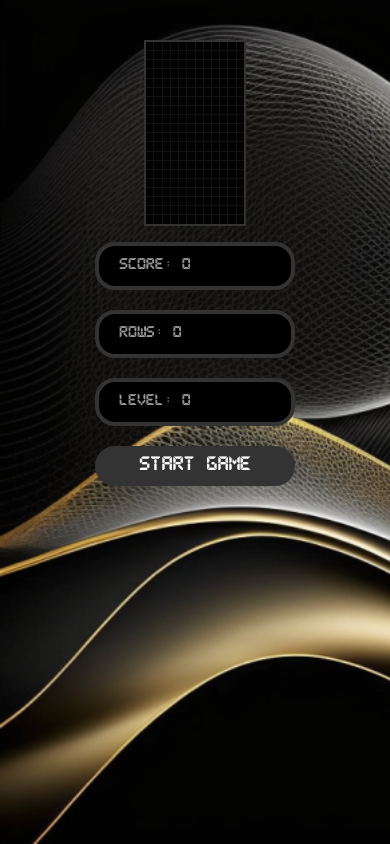
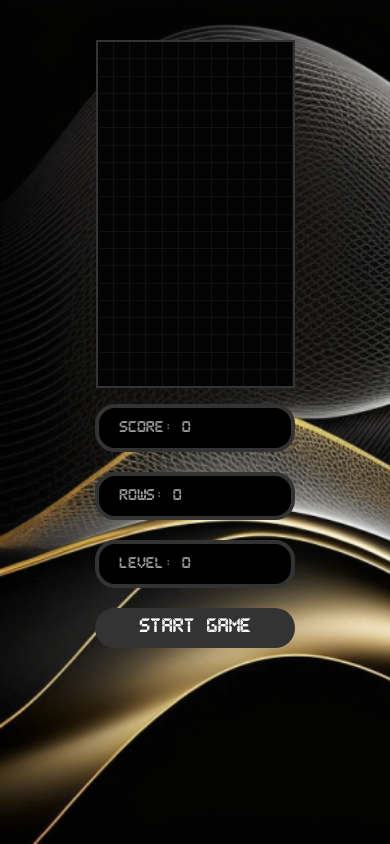
Before and after one commit to GuillaumeSere/react-tetris, a React (Create React App) app: page / in a window 390 px wide. Built offline with nearby package versions, Linux system fonts and the light colour scheme; the HTML template or start-up script is replaced by a standard one.

Commit message:
modif responsive

```diff
--- a/src/components/Tetris.js
+++ b/src/components/Tetris.js
@@ -131,24 +131,25 @@ const Tetris = () => {
         const deltaX = touchEndX - touchStartX;
         const deltaY = touchEndY - touchStartY;
 
-        // Seuil minimum pour détecter un mouvement
         const minSwipeDistance = 30;
 
         if (!gameOver) {
             // Mouvement horizontal
             if (Math.abs(deltaX) > Math.abs(deltaY) && Math.abs(deltaX) > minSwipeDistance) {
                 if (deltaX > 0) {
-                    movePlayer(1); // Droite
+                    movePlayer(1);
                 } else {
-                    movePlayer(-1); // Gauche
+                    movePlayer(-1);
                 }
             }
             // Mouvement vertical
             else if (Math.abs(deltaY) > Math.abs(deltaX) && Math.abs(deltaY) > minSwipeDistance) {
                 if (deltaY > 0) {
-                    dropPlayer(); // Bas
+                    dropPlayer();
+                    // Réactiver le dropTime après le mouvement rapide vers le bas
+                    setDropTime(1000 / (level + 1));
                 } else {
-                    playerRotate(stage, 1); // Rotation
+                    playerRotate(stage, 1);
                 }
             }
         }
--- a/src/components/styles/StyledStage.js
+++ b/src/components/styles/StyledStage.js
@@ -12,4 +12,18 @@ export const StyledStage = styled.div`
   width: 100%;
   max-width: 25vw;
   background: #111;
+
+  @media (max-width: 712px){
+    display: grid;
+  grid-template-rows: repeat(
+    ${props => props.height},
+    calc(50vw / ${props => props.width})
+  );
+  grid-template-columns: repeat(${props => props.width}, 1fr);
+  grid-gap: 1px;
+  border: 2px solid #333;
+  width: 100%;
+  max-width: 50vw;
+  background: #111;
+  }
 `;
--- a/src/components/styles/StyledTetris.js
+++ b/src/components/styles/StyledTetris.js
@@ -25,6 +25,7 @@ export const StyledTetris = styled.div`
     padding: 0 20px;
   }
 
+
   @media (max-width: 712px){
     flex-direction:column;
 
```
Also changed, not shown: 12 other files (tests, documents, lock files or other folders).
